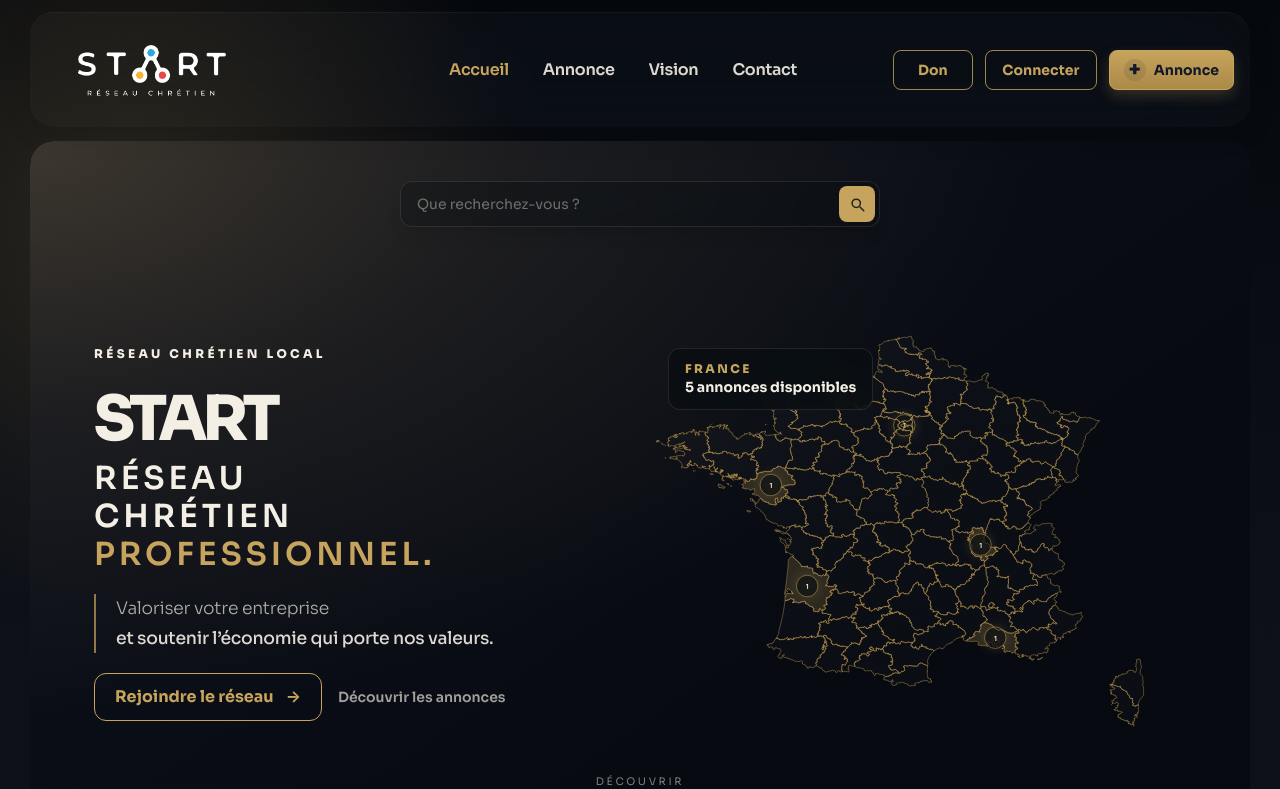
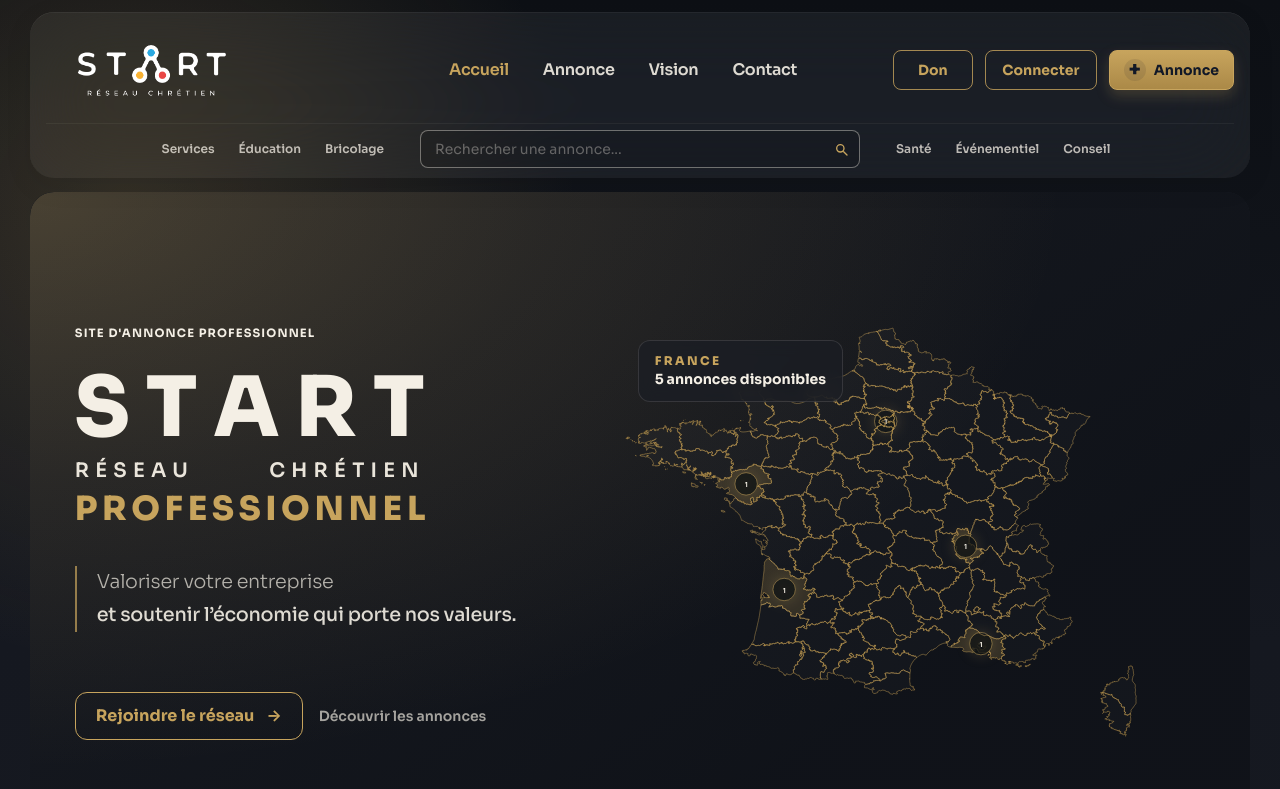
Before and after one commit to shif1986/start, a React (Vite) app in the folder frontend/: page / in a window 1280 px wide. Shown: the top 789 px of the page. Built offline with nearby package versions, Linux system fonts and the light colour scheme.

Commit message:
MAJ hero

```diff
--- a/frontend/src/components/FranceListingsMap.tsx
+++ b/frontend/src/components/FranceListingsMap.tsx
@@ -268,12 +268,12 @@
 
   return (
     <section
-      className="relative overflow-hidden bg-transparent p-2"
+      className="relative overflow-hidden bg-transparent p-2 max-sm:p-0"
       aria-label="Carte interactive des départements de France"
     >
-      <div className="absolute top-5 left-5 z-10 flex flex-col rounded-xl border border-start-cream/10 bg-[#090e12]/80 px-4 py-3 backdrop-blur">
-        <span className="text-xs font-extrabold tracking-[.2em] text-start-gold uppercase">France</span>
-        <strong className="text-sm text-start-cream">{listings.length} annonces disponibles</strong>
+      <div className="absolute top-5 left-5 z-10 flex flex-col rounded-xl border border-start-cream/12 bg-[#1b1e24]/72 px-4 py-3 backdrop-blur max-sm:top-2 max-sm:left-2 max-sm:rounded-lg max-sm:px-3 max-sm:py-2">
+        <span className="text-xs font-extrabold tracking-[.2em] text-start-gold uppercase max-sm:text-[.6rem]">France</span>
+        <strong className="text-sm text-start-cream max-sm:text-xs">{listings.length} annonces disponibles</strong>
       </div>
 
       <svg
--- a/frontend/src/components/Layout.tsx
+++ b/frontend/src/components/Layout.tsx
@@ -1,5 +1,5 @@
-import { useState, type ReactNode } from "react";
-import { NavLink } from "react-router-dom";
+import { useState, type FormEvent, type ReactNode } from "react";
+import { NavLink, useNavigate } from "react-router-dom";
 
 type LayoutProps = {
   children: ReactNode;
@@ -11,6 +11,9 @@
   { id: "vision", to: "/a-propos", label: "Vision" },
   { id: "contact", to: "/contact", label: "Contact" },
 ];
+
+const categoryLinksLeft = ["Services", "Éducation", "Bricolage"];
+const categoryLinksRight = ["Santé", "Événementiel", "Conseil"];
 
 function StartLogo() {
   return (
@@ -24,14 +27,22 @@
 
 export default function Layout({ children }: LayoutProps) {
   const [isMenuOpen, setIsMenuOpen] = useState(false);
+  const [searchQuery, setSearchQuery] = useState("");
+  const navigate = useNavigate();
 
   function closeMenu() {
     setIsMenuOpen(false);
   }
 
+  function handleSearch(event: FormEvent<HTMLFormElement>) {
+    event.preventDefault();
+    const query = searchQuery.trim();
+    navigate(query ? `/annonces?q=${encodeURIComponent(query)}` : "/annonces");
+  }
+
   return (
     <div className="mx-auto min-h-screen max-w-[1600px] px-[30px] pt-3 pb-6 max-sm:px-3">
-      <header className="sticky top-2 z-50 flex min-h-13 items-center justify-between gap-3 rounded-3xl bg-white/[.025] px-4 py-1 shadow-[inset_0_.5px_0_rgba(255,255,255,.08),0_8px_28px_rgba(0,0,0,.1)] backdrop-blur-2xl backdrop-saturate-150 max-md:rounded-2xl">
+      <header className="sticky top-2 z-50 flex min-h-13 flex-wrap items-center justify-between gap-x-3 rounded-3xl bg-white/[.055] px-4 py-1 shadow-[inset_0_.5px_0_rgba(255,255,255,.1),0_8px_28px_rgba(0,0,0,.08)] backdrop-blur-2xl backdrop-saturate-150 max-md:rounded-2xl">
         <div className="flex min-w-0 flex-1 items-center">
           <StartLogo />
         </div>
@@ -100,6 +111,74 @@
             </span>
           </button>
         </div>
+
+        <div className="order-4 grid w-full grid-cols-[1fr_minmax(280px,440px)_1fr] items-center gap-9 border-t border-start-cream/5 py-1.5 max-xl:grid-cols-1">
+          <nav className="hidden items-center justify-end gap-6 xl:flex" aria-label="Catégories principales, première partie">
+            {categoryLinksLeft.map((category) => (
+              <NavLink
+                key={category}
+                to={`/annonces?category=${encodeURIComponent(category)}`}
+                className="text-xs font-semibold text-start-cream/75 transition hover:text-start-gold"
+              >
+                {category}
+              </NavLink>
+            ))}
+          </nav>
+
+          <form
+            className="flex w-full items-center justify-center"
+            role="search"
+            onSubmit={handleSearch}
+          >
+            <div className="flex w-full items-center overflow-hidden rounded-lg border-start-cream/40 bg-black/10 [border-style:solid] [border-width:.5px] transition focus-within:border-start-gold/80 focus-within:bg-black/15">
+              <input
+                className="min-w-0 flex-1 bg-transparent px-3.5 py-1.5 text-sm text-start-cream outline-none placeholder:text-start-cream/35"
+                type="search"
+                value={searchQuery}
+                onChange={(event) => setSearchQuery(event.target.value)}
+                placeholder="Rechercher une annonce..."
+                aria-label="Rechercher une annonce"
+              />
+              <button
+                className="m-0.5 inline-flex size-8 shrink-0 items-center justify-center rounded-md text-start-gold transition hover:bg-start-gold/10"
+                type="submit"
+                aria-label="Lancer la recherche"
+              >
+                <svg className="size-4" viewBox="0 0 24 24" aria-hidden="true">
+                  <circle cx="11" cy="11" r="5.5" fill="none" stroke="currentColor" strokeWidth="2" />
+                  <path d="M16 16L21 21" fill="none" stroke="currentColor" strokeWidth="2" strokeLinecap="round" />
+                </svg>
+              </button>
+            </div>
+          </form>
+
+          <nav className="hidden items-center justify-start gap-6 xl:flex" aria-label="Catégories principales, seconde partie">
+            {categoryLinksRight.map((category) => (
+              <NavLink
+                key={category}
+                to={`/annonces?category=${encodeURIComponent(category)}`}
+                className="text-xs font-semibold text-start-cream/75 transition hover:text-start-gold"
+              >
+                {category}
+              </NavLink>
+            ))}
+          </nav>
+
+          <nav
+            className="flex w-full items-center gap-5 overflow-x-auto px-1 pt-1 pb-0.5 [scrollbar-width:none] xl:hidden"
+            aria-label="Catégories d'annonces"
+          >
+            {[...categoryLinksLeft, ...categoryLinksRight].map((category) => (
+              <NavLink
+                key={category}
+                to={`/annonces?category=${encodeURIComponent(category)}`}
+                className="shrink-0 text-xs font-semibold text-start-cream/70 transition hover:text-start-gold"
+              >
+                {category}
+              </NavLink>
+            ))}
+          </nav>
+        </div>
       </header>
 
       <main className="pt-3.5">{children}</main>
--- a/frontend/src/index.css
+++ b/frontend/src/index.css
@@ -22,7 +22,7 @@
   line-height: 1.5;
   font-weight: 400;
   color: #f4efe5;
-  background: #070b10;
+  background: #101319;
   font-synthesis: none;
   text-rendering: optimizeLegibility;
   -webkit-font-smoothing: antialiased;
@@ -38,9 +38,9 @@
   min-width: 320px;
   min-height: 100vh;
   background:
-    radial-gradient(circle at 10% 10%, rgb(199 164 93 / 18%), transparent 18%),
-    radial-gradient(circle at 100% 100%, rgb(199 164 93 / 8%), transparent 26%),
-    linear-gradient(180deg, #05080d 0%, #0d1017 28%, #0f1118 56%, #070b10 100%);
+    radial-gradient(circle at 10% 10%, rgb(199 164 93 / 20%), transparent 20%),
+    radial-gradient(circle at 100% 100%, rgb(199 164 93 / 10%), transparent 28%),
+    linear-gradient(180deg, #0d1015 0%, #151820 30%, #171a21 58%, #101319 100%);
   color: #f4efe5;
 }
 
--- a/frontend/src/pages/HomePage.tsx
+++ b/frontend/src/pages/HomePage.tsx
@@ -1,5 +1,5 @@
 import { useState } from "react";
-import { Link, useNavigate } from "react-router-dom";
+import { Link } from "react-router-dom";
 import FranceListingsMap from "../components/FranceListingsMap";
 import { mockListings } from "../data/mockListings";
 
@@ -8,85 +8,46 @@
 function HeroGradientBackdrop() {
   return (
     <div
-      className="pointer-events-none absolute inset-0 bg-[radial-gradient(ellipse_at_top_left,rgba(199,164,93,.25)_0%,rgba(199,164,93,.09)_28%,transparent_58%),linear-gradient(145deg,rgba(14,18,30,.15)_0%,rgba(5,8,13,.82)_72%)]"
+      className="pointer-events-none absolute inset-0 bg-[radial-gradient(ellipse_at_top_left,rgba(199,164,93,.28)_0%,rgba(199,164,93,.11)_30%,transparent_60%),linear-gradient(145deg,rgba(31,34,41,.18)_0%,rgba(12,15,21,.66)_72%)]"
       aria-hidden="true"
     ></div>
   );
 }
 
 function SearchByLocation({
-  query,
   selectedDepartment,
-  onQueryChange,
-  onSearch,
   onDepartmentSelect,
 }: {
-  query: string;
   selectedDepartment: string;
-  onQueryChange: (value: string) => void;
-  onSearch: () => void;
   onDepartmentSelect: (department: string) => void;
 }) {
   return (
-    <section className="relative grid min-h-[calc(100svh-100px)] grid-cols-[minmax(0,.9fr)_minmax(0,1.1fr)] items-center gap-[clamp(24px,4vw,64px)] overflow-hidden rounded-3xl bg-[#0e121e] px-[clamp(24px,5vw,72px)] pt-[clamp(125px,16vh,155px)] pb-[clamp(48px,6vh,72px)] max-lg:min-h-0 max-lg:grid-cols-1">
+    <section className="relative grid min-h-[calc(100svh-120px)] grid-cols-[minmax(0,1.05fr)_minmax(0,.95fr)] items-center gap-0 overflow-hidden rounded-3xl bg-[#171a21] px-[clamp(20px,3.5vw,52px)] py-[clamp(44px,6vh,72px)] max-lg:min-h-0 max-lg:grid-cols-1 max-lg:justify-items-center max-lg:gap-6 max-lg:py-10 max-sm:rounded-2xl max-sm:py-8">
       <HeroGradientBackdrop />
 
-      <div className="absolute top-[clamp(28px,5vh,48px)] left-1/2 z-20 flex w-[min(480px,calc(100%-48px))] -translate-x-1/2 overflow-hidden rounded-xl border border-start-cream/10 bg-[#090e12]/30 shadow-lg backdrop-blur-sm focus-within:border-start-gold/70">
-        <input
-          className="min-w-0 flex-1 bg-transparent px-4 py-2.5 text-sm text-start-cream outline-none placeholder:text-start-cream/40"
-          type="text"
-          placeholder="Que recherchez-vous ?"
-          value={query}
-          onChange={(event) => onQueryChange(event.target.value)}
-          onKeyDown={(event) => {
-            if (event.key === "Enter") onSearch();
-          }}
-        />
-        <button
-          className="m-1 inline-flex size-9 shrink-0 items-center justify-center rounded-lg bg-start-gold text-start-ink transition hover:bg-[#d5b66f] focus-visible:outline-2 focus-visible:outline-offset-2 focus-visible:outline-start-cream"
-          type="button"
-          onClick={onSearch}
-          aria-label="Rechercher"
-        >
-          <svg className="size-4.5" viewBox="0 0 24 24" aria-hidden="true">
-            <circle
-              cx="11"
-              cy="11"
-              r="5.5"
-              fill="none"
-              stroke="currentColor"
-              strokeWidth="2"
-            />
-            <path
-              d="M16 16L21 21"
-              fill="none"
-              stroke="currentColor"
-              strokeWidth="2"
-              strokeLinecap="round"
-            />
-          </svg>
-        </button>
-      </div>
-
-      <div className="relative z-10 max-w-2xl">
-        <span className="text-xs font-extrabold tracking-[.28em] text-start-cream">
-          RÉSEAU CHRÉTIEN LOCAL
+      <div className="relative z-10 max-w-2xl max-lg:flex max-lg:w-full max-lg:flex-col max-lg:items-center max-lg:text-center">
+        <span className="block w-[min(100%,350px)] whitespace-nowrap text-[clamp(.68rem,.9vw,.95rem)] font-bold tracking-[.1em] text-start-cream max-lg:w-[300px] max-lg:text-xs max-lg:tracking-[.06em] max-sm:w-[260px] max-sm:text-[.65rem] max-sm:tracking-[.035em]">
+          SITE D'ANNONCE PROFESSIONNEL
         </span>
 
-        <h1 className="my-6 flex flex-col items-start font-sans text-[clamp(3.4rem,6.2vw,6.7rem)] leading-none font-extrabold tracking-[-.06em] text-start-cream">
-          <span className="text-[.78em]">START</span>
-          <span className="mt-3 text-[.4em] font-semibold tracking-[.12em]">
-            RÉSEAU
+        <h1 className="my-6 flex w-[min(100%,350px)] flex-col items-stretch font-sans text-[clamp(3.4rem,6.5vw,7rem)] leading-none font-extrabold text-start-cream max-lg:my-4 max-lg:w-[300px] max-lg:text-[3.5rem] max-sm:w-[260px] max-sm:text-[3rem]">
+          <span className="flex w-full items-center justify-between">
+            {"START".split("").map((letter, index) => (
+              <span key={`${letter}-${index}`}>{letter}</span>
+            ))}
           </span>
-          <span className="mt-1.5 text-[.4em] font-semibold tracking-[.12em]">
-            CHRÉTIEN
+          <span className="mt-3 flex w-full items-center justify-between whitespace-nowrap text-[.24em] font-semibold tracking-[.31em] text-start-cream/95 max-lg:mt-2 max-lg:tracking-[.2em]">
+            <span>RÉSEAU</span>
+            <span>CHRÉTIEN</span>
           </span>
-          <span className="mt-1.5 text-[.4em] font-semibold tracking-[.12em] text-start-gold">
-            PROFESSIONNEL.
+          <span className="mt-3 flex w-full items-center justify-between text-[.4em] font-extrabold tracking-[-.025em] text-start-gold max-lg:mt-2">
+            {"PROFESSIONNEL".split("").map((letter, index) => (
+              <span key={`${letter}-${index}`}>{letter}</span>
+            ))}
           </span>
         </h1>
 
-        <p className="max-w-xl border-l-2 border-start-gold/70 pl-5 font-sans text-[clamp(1rem,1.35vw,1.28rem)] leading-[1.7] font-light tracking-[-.015em] text-start-cream/70">
+        <p className="mt-10 max-w-2xl border-l-2 border-start-gold/70 pl-5 font-sans text-[clamp(1rem,1.5vw,1.4rem)] leading-[1.7] font-light tracking-[-.015em] text-start-cream/70 max-lg:mt-7 max-lg:max-w-xl max-lg:border-t max-lg:border-l-0 max-lg:px-0 max-lg:pt-4 max-sm:mt-6 max-sm:text-sm">
           Valoriser votre entreprise
           <br />
           <span className="font-medium text-start-cream/90">
@@ -94,7 +55,7 @@
           </span>
         </p>
 
-        <div className="mt-5 flex items-center gap-4 max-sm:flex-col max-sm:items-start">
+        <div className="mt-15 flex items-center gap-4 max-lg:mt-8 max-lg:justify-center max-sm:mt-7 max-sm:flex-col">
           <Link
             to="/publier"
             className="inline-flex min-h-12 items-center justify-center rounded-xl border-start-gold bg-transparent px-5 font-bold text-start-gold [border-style:solid] [border-width:.5px] transition hover:-translate-y-0.5 hover:bg-start-gold/10"
@@ -113,8 +74,8 @@
         </div>
       </div>
 
-      <div className="relative z-10 mx-auto w-full max-w-[680px] min-w-0">
-        <div className="mx-auto w-[88%] max-sm:w-full">
+      <div className="relative z-10 mx-auto w-full max-w-[760px] min-w-0 max-lg:max-w-[650px] lg:-translate-x-8 xl:-translate-x-14">
+        <div className="mx-auto w-[98%] max-sm:w-full">
           <FranceListingsMap
             listings={mockListings}
             selectedDepartment={selectedDepartment}
@@ -124,7 +85,7 @@
       </div>
 
       <div
-        className="absolute bottom-5 left-1/2 flex -translate-x-1/2 flex-col items-center gap-1 text-[.65rem] tracking-[.25em] text-start-cream/50"
+        className="absolute bottom-5 left-1/2 flex -translate-x-1/2 flex-col items-center gap-1 text-[.65rem] tracking-[.25em] text-start-cream/50 max-lg:hidden"
         aria-label="Découvrir la suite"
       >
         <span>DÉCOUVRIR</span>
@@ -135,18 +96,7 @@
 }
 
 export default function HomePage() {
-  const navigate = useNavigate();
-  const [query, setQuery] = useState("");
   const [selectedDepartment, setSelectedDepartment] = useState("");
-
-  function handleSearch() {
-    const params = new URLSearchParams();
-
-    if (query.trim()) params.set("q", query.trim());
-    if (selectedDepartment) params.set("department", selectedDepartment);
-
-    navigate(`/annonces${params.toString() ? `?${params.toString()}` : ""}`);
-  }
 
   function handleDepartmentSelect(department: string) {
     setSelectedDepartment((current) =>
@@ -155,17 +105,14 @@
   }
 
   return (
-    <div className="overflow-hidden rounded-3xl bg-[#0e121e]">
+    <div className="overflow-hidden rounded-3xl bg-[#171a21]">
       <SearchByLocation
-        query={query}
         selectedDepartment={selectedDepartment}
-        onQueryChange={setQuery}
-        onSearch={handleSearch}
         onDepartmentSelect={handleDepartmentSelect}
       />
 
       <section className="px-[clamp(20px,4vw,56px)] py-16">
-        <div className="mb-8 flex items-end justify-between gap-5 max-sm:items-start">
+        <div className="mb-8 flex items-end justify-between gap-5 max-sm:flex-col max-sm:items-start">
           <div>
             <span className="text-xs font-extrabold tracking-[.24em] text-start-gold uppercase">
               Annonces récentes
```
